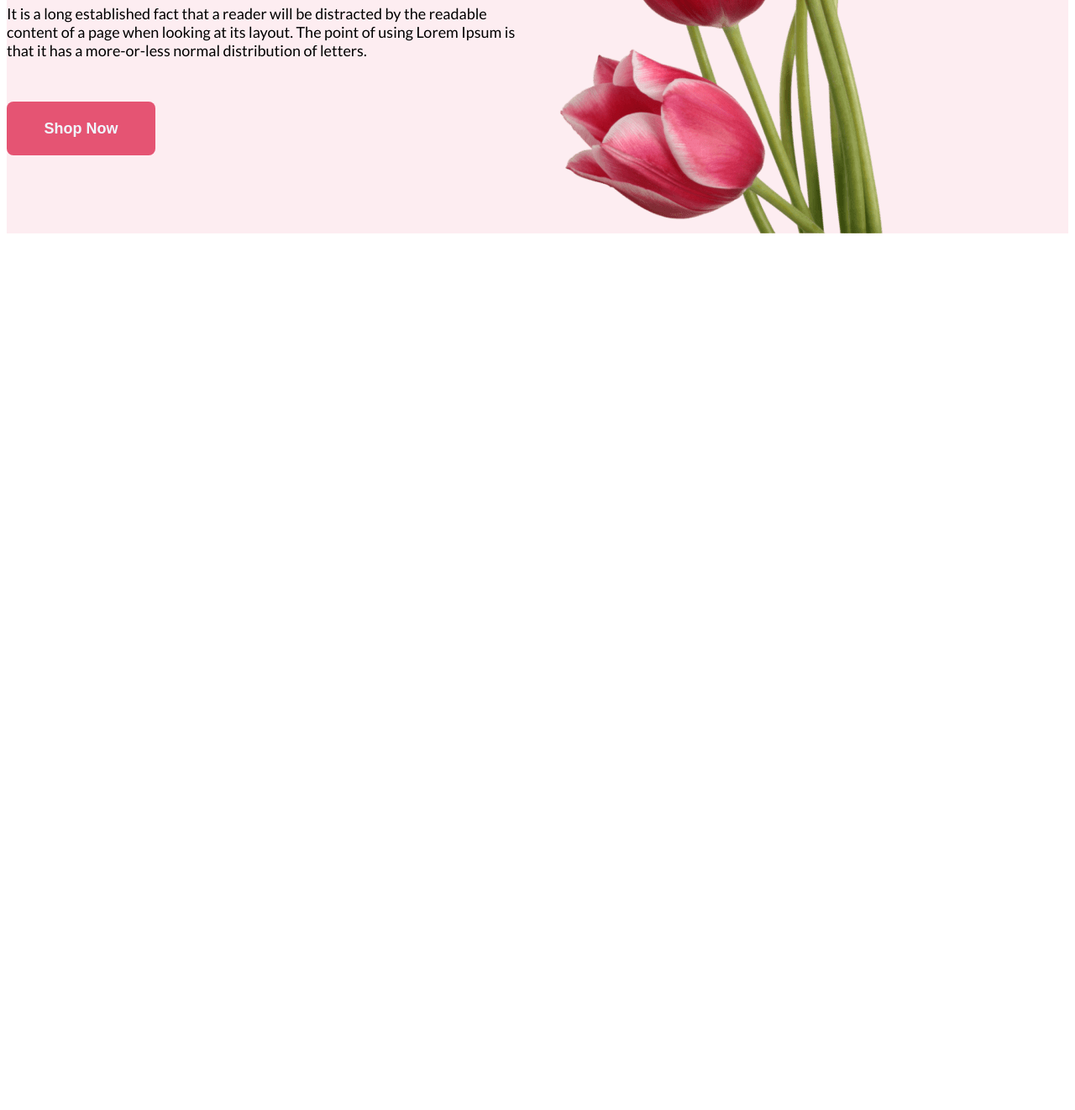
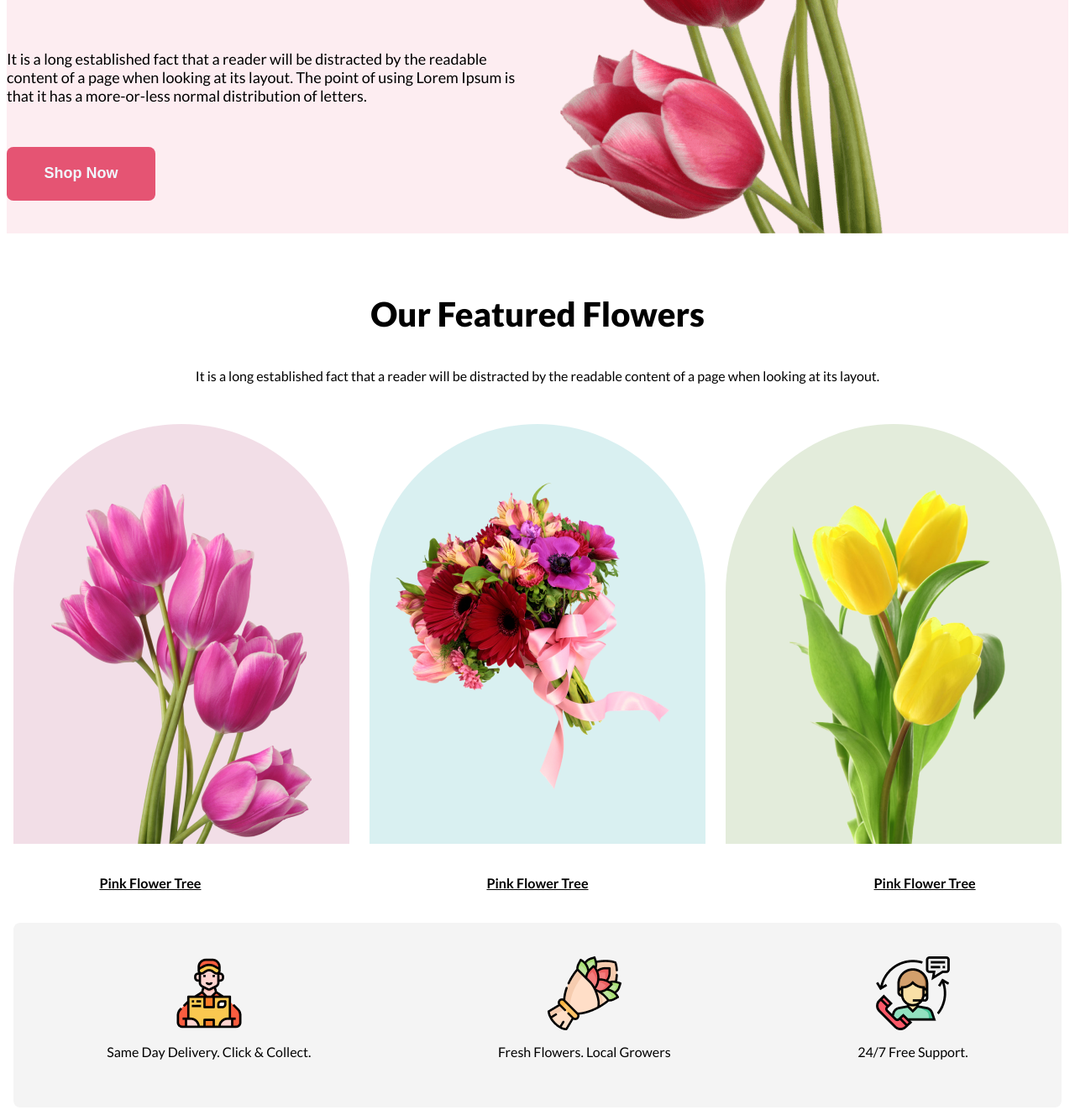
Before and after one commit to samihanishat/Online-Flower-Shop, a plain HTML site: page index.html in a window 1280 px wide. Shown: the part 530-1852 px from the top of the page at 84% size. Before the commit the page ends 816 px from the top, so only its background shows below. Drawn offline with Linux system fonts and the light colour scheme.

Commit message:
added feature and contact section

```diff
--- a/index.html
+++ b/index.html
@@ -9,14 +9,51 @@
 <body class="font">
     <header class="header">
         <div class="header-text">
-            <p class="header-head"> Let's make beautiful flowers a part of your life.</h1>
+            <h1> Let's make beautiful flowers a part of your life.</h1>
             <p> It is a long established fact that a reader will be distracted by the readable content of a page when looking at its layout. The point of using Lorem Ipsum is that it has a more-or-less normal distribution of letters. </p>
             <button class="button">Shop Now</button>
         </div>
         <img src="assets/pngwing 10.png" alt="" width="635px" height="800px">
     </header>
     <main>
-
+        <section class="Feature">
+        <div>
+            <h3>Our Featured Flowers</h3>
+            <p>It is a long established fact that a reader will be distracted by the readable content of a page when looking at its layout.</p>
+        </div>
+        <div class="flower">
+            <div class="flower1">
+                <img src="assets/pngwing 6.png" alt="" width="310px" height="428px">
+            </div>
+            <div class="flower2">
+                <img src="assets/pngwing 5.png" alt="" width="370px" height="370px">
+            </div>
+            <div class="flower3">
+                <img src="assets/pngwing 7.png" alt="" width="314px" height="471px">
+            </div>
+        </div>
+    </section>
+    <div class="fhead">
+        <h6><u>Pink Flower Tree</u></h6>
+        <h6><u>Pink Flower Tree</u></h6>
+        <h6><u>Pink Flower Tree</u></h6>
+    </div>
+    <section class="sec-cont">
+    <div class="contact">
+        <div class="card">
+            <img src="assets/Group 57.png" alt="">
+            <p> Same Day Delivery. Click & Collect.</p>
+        </div>
+        <div class="card">
+            <img src="assets/Group 58.png" alt="">
+            <p>Fresh Flowers. Local Growers</p>
+        </div>
+        <div class="card">
+            <img src="assets/Group 59.png" alt="">
+            <p>24/7 Free Support.</p>
+        </div>
+    </div>
+    </section>
     </main>
     <footer>
 
--- a/styles/style.css
+++ b/styles/style.css
@@ -3,9 +3,6 @@
 
 .font{
     font-family: "Lato", sans-serif;
-}
-header{
-
 }
 .header{
     background: rgba(229, 84, 115, 0.1);
@@ -20,15 +17,13 @@ header{
     justify-content: center;
     width: 708px;
 }
-.header-head{
+header h1{
     font-size: 80px;
-font-weight: 800;
-padding: 0%;
-margin: 0%;
+    font-weight: 800;
 }
 header p{
     font-size: 18px;
-font-weight: 400;
+    font-weight: 400;
 }
 .button{
     width: 177px;
@@ -36,8 +31,73 @@ font-weight: 400;
     padding: 20px 43px 20px 43px;
     border-radius: 8px;
     border: none;
-background: rgb(229, 84, 115);
+    background: rgb(229, 84, 115);
     color: aliceblue;
     font-size: 18px;
     font-weight: 700;
 }
+.Feature{
+    margin-top: 32px;
+    display: flex;
+    flex-direction: column;
+    align-items: center;
+    gap: 32px;
+}
+.Feature div h3{
+    font-size: 40px;
+    font-weight: 800;
+    text-align: center;
+}
+.flower{
+    display: flex;
+    gap: 24px;
+}
+.flower1,.flower2,.flower3{
+    border-radius: 300px 300px 0px 0px;
+    width: 400px;
+    height: 500px;
+}
+.flower1{
+    background: rgba(167, 33, 98, 0.15);
+}
+.flower1,.flower3{
+    display: flex;
+    justify-content: center;
+    align-items: end;
+}
+.flower2{
+    background: rgba(5, 151, 160, 0.15);
+    display: flex;
+    justify-content: center;
+    align-items: center;
+}
+.flower3{
+background: rgba(71, 125, 17, 0.15);
+}
+.fhead{
+    display: flex;
+    margin-left: 40px;
+    margin-right: 40px;
+    gap: 340px;
+    justify-content: center;
+    font-size: 24px;
+font-weight: 700;
+}
+.sec-cont{
+    display: flex;
+    justify-content: center;
+}
+.contact{
+    border-radius: 8px;
+    background: rgba(39, 39, 39, 0.05);
+    width: 1248px;
+    height: 220px;
+    display: flex;
+    justify-content: space-around;
+    align-items: center;
+}
+.card{
+    display: flex;
+    flex-direction: column;
+    align-items: center;
+}
```
